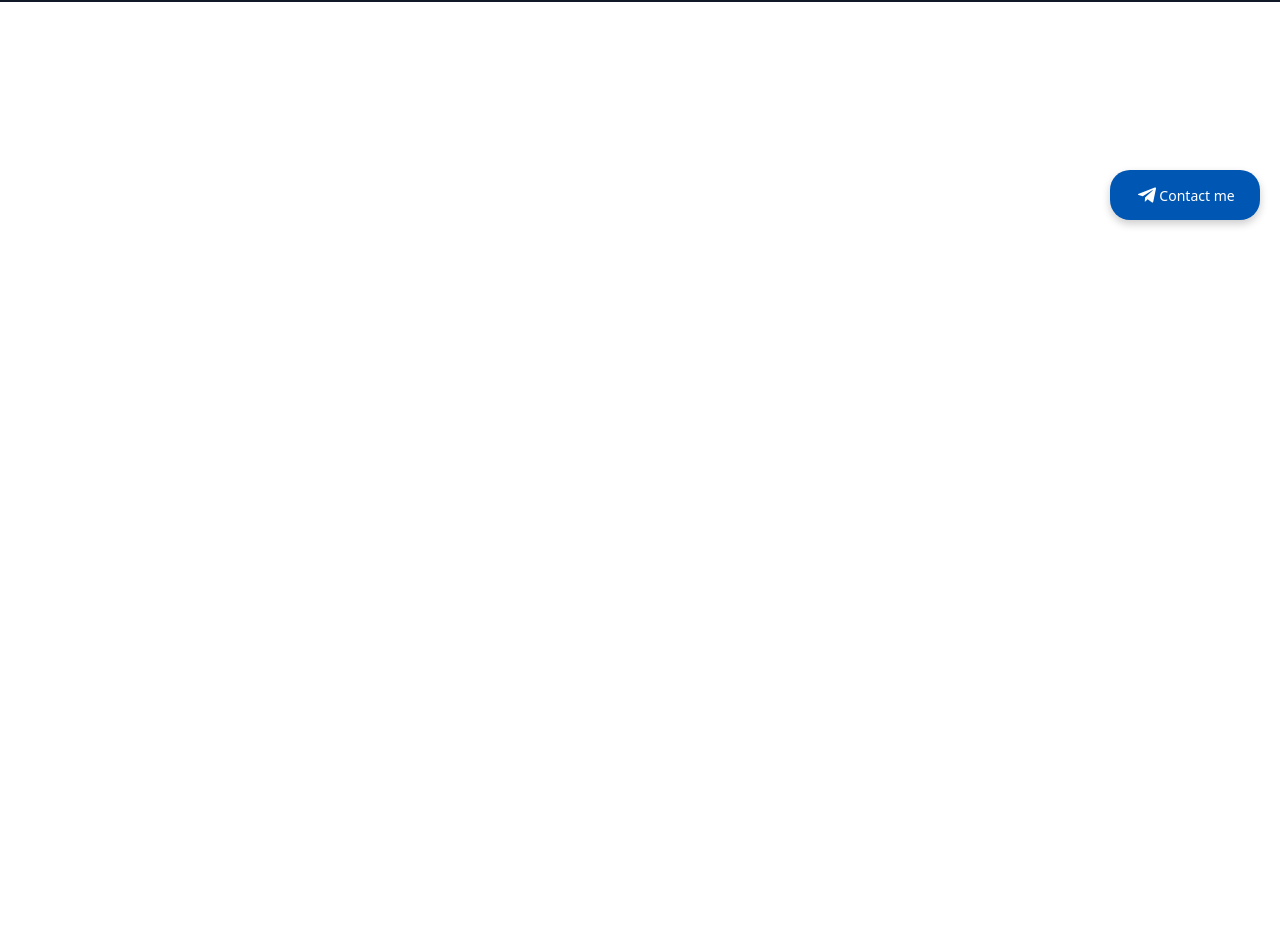
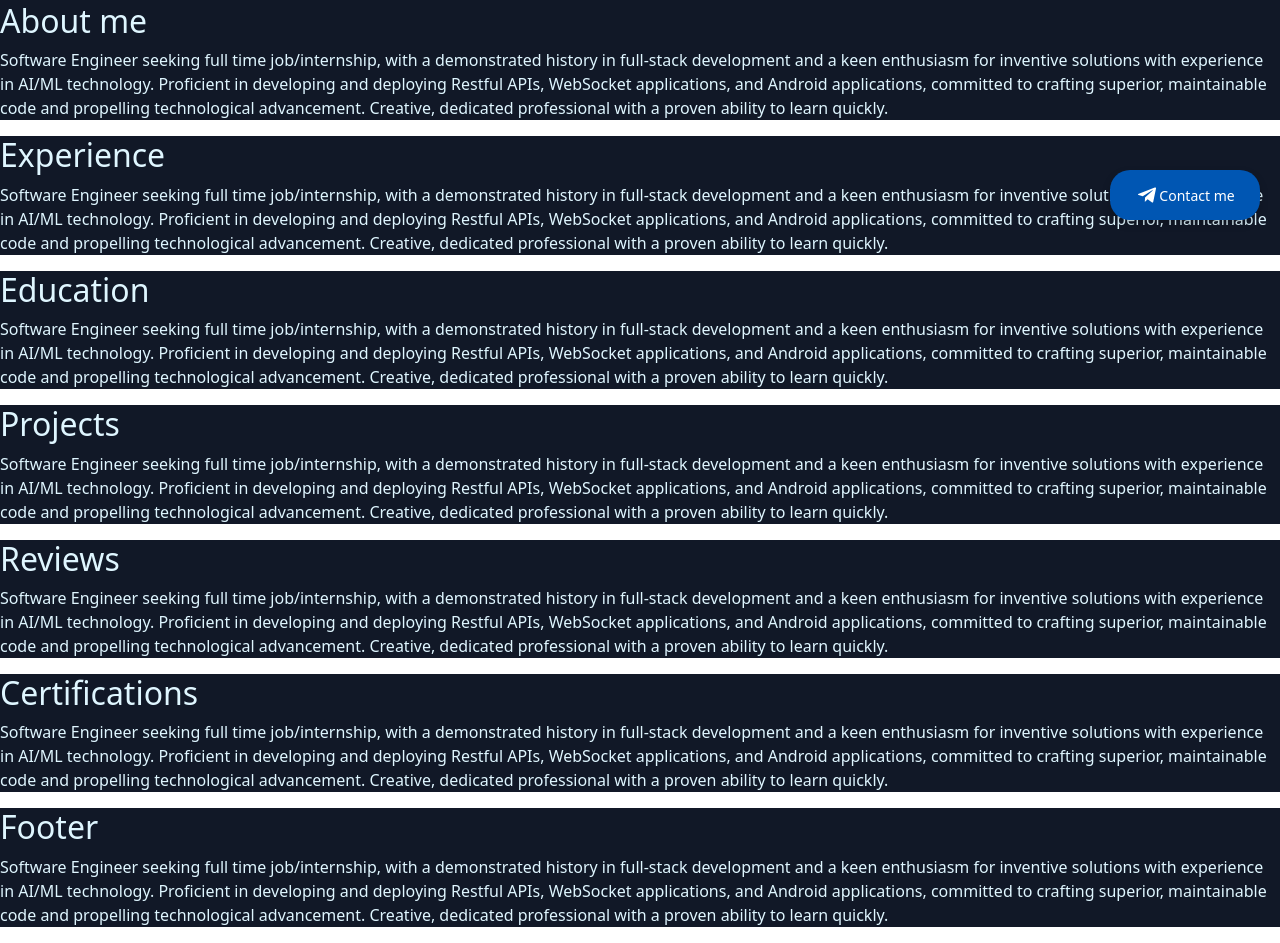
Before and after one commit to nishanthan22/nishanthportfolio, a React (Create React App) app: page / in a window 1280 px wide. Shown: the part 560-1503 px from the top of the page. Before the commit the page ends 800 px from the top, so only its background shows below. Built offline with nearby package versions, Linux system fonts and the light colour scheme.

Commit message:
Added scroll feature

```diff
--- a/package.json
+++ b/package.json
@@ -23,6 +23,7 @@
     "react-icons": "^5.2.1",
     "react-router-dom": "^6.24.0",
     "react-scripts": "5.0.1",
+    "react-scroll": "^1.9.0",
     "react-social-icons": "^6.16.0",
     "styled-components": "^6.1.11",
     "web-vitals": "^2.1.4"
--- a/src/App.js
+++ b/src/App.js
@@ -1,4 +1,5 @@
-import Intro from "./components/Intro"
+import React from 'react';
+import Intro from "./components/Intro";
 import About from "./components/About";
 import Experience from "./components/Experience";
 import Education from "./components/Education";
@@ -6,29 +7,41 @@ import Projects from "./components/Projects";
 import Reviews from "./components/Reviews";
 import Certifications from "./components/Certifications";
 import Footer from "./components/Footer";
-import FABContactMe from "./components/FABContactMe"
-import { BrowserRouter as Router, Route, Routes } from 'react-router-dom';
+import FABContactMe from "./components/FABContactMe";
+import { BrowserRouter as Router } from 'react-router-dom';
 import Navbar from './components/Navbar';
 import 'bootstrap/dist/css/bootstrap.min.css';
 
 function App() {
   return (
-      <Router>
-      <Navbar />
-
-      <Routes>
-        <Route path="/" element={<Intro />} />
-        <Route path="/about" element={<About />} />
-        <Route path="/experience" element={<Experience />} />
-        <Route path="/education" element={<Education />} />
-        <Route path="/projects" element={<Projects />} />
-        <Route path="/reviews" element={<Reviews />} />
-        <Route path="/certifications" element={<Certifications />} />
-        <Route path="/footer" element={<Footer />} />
-      </Routes>
-      <FABContactMe/>
-
-    </Router>
+    <Router>
+    <Navbar />
+    <div id="intro">
+      <Intro />
+    </div>
+    <div id="about">
+      <About />
+    </div>
+    <div id="experience">
+      <Experience />
+    </div>
+    <div id="education">
+      <Education />
+    </div>
+    <div id="projects">
+      <Projects />
+    </div>
+    <div id="reviews">
+      <Reviews />
+    </div>
+    <div id="certifications">
+      <Certifications />
+    </div>
+    <div id="footer">
+      <Footer />
+    </div>
+    <FABContactMe />
+  </Router>
   );
 }
 
--- a/src/components/About.js
+++ b/src/components/About.js
@@ -5,6 +5,7 @@ function About(){
     return(
         <div className="about-container">
         <h2>About me</h2>
+        <p>Software Engineer seeking full time job/internship, with a demonstrated history in full-stack development and a keen enthusiasm for inventive solutions with experience in AI/ML technology. Proficient in developing and deploying Restful APIs, WebSocket applications, and Android applications, committed to crafting superior, maintainable code and propelling technological advancement. Creative, dedicated professional with a proven ability to learn quickly.</p>
         </div>
     );
 }
--- a/src/components/Certifications.js
+++ b/src/components/Certifications.js
@@ -2,9 +2,11 @@ import React from "react"
 
 function Certifications(){
     return(
-        <h2>
-            Certifications
-        </h2>
+        <div className="about-container">
+        <h2>Certifications</h2>
+        <p>Software Engineer seeking full time job/internship, with a demonstrated history in full-stack development and a keen enthusiasm for inventive solutions with experience in AI/ML technology. Proficient in developing and deploying Restful APIs, WebSocket applications, and Android applications, committed to crafting superior, maintainable code and propelling technological advancement. Creative, dedicated professional with a proven ability to learn quickly.</p>
+        </div>
+
     );
 }
 
--- a/src/components/Education.js
+++ b/src/components/Education.js
@@ -2,9 +2,10 @@ import React from "react"
 
 function Education(){
     return(
-        <h2>
-            Education
-        </h2>
+        <div className="about-container">
+        <h2>Education</h2>
+        <p>Software Engineer seeking full time job/internship, with a demonstrated history in full-stack development and a keen enthusiasm for inventive solutions with experience in AI/ML technology. Proficient in developing and deploying Restful APIs, WebSocket applications, and Android applications, committed to crafting superior, maintainable code and propelling technological advancement. Creative, dedicated professional with a proven ability to learn quickly.</p>
+        </div>
     );
 }
 
--- a/src/components/Experience.js
+++ b/src/components/Experience.js
@@ -2,9 +2,10 @@ import React from "react"
 
 function Experience(){
     return(
-        <h2>
-            Experience
-        </h2>
+        <div className="about-container">
+        <h2>Experience</h2>
+        <p>Software Engineer seeking full time job/internship, with a demonstrated history in full-stack development and a keen enthusiasm for inventive solutions with experience in AI/ML technology. Proficient in developing and deploying Restful APIs, WebSocket applications, and Android applications, committed to crafting superior, maintainable code and propelling technological advancement. Creative, dedicated professional with a proven ability to learn quickly.</p>
+        </div>
     );
 }
 
--- a/src/components/Footer.js
+++ b/src/components/Footer.js
@@ -2,9 +2,10 @@ import React from "react"
 
 function Footer(){
     return(
-        <h2>
-            Footer
-        </h2>
+        <div className="about-container">
+        <h2>Footer</h2>
+        <p>Software Engineer seeking full time job/internship, with a demonstrated history in full-stack development and a keen enthusiasm for inventive solutions with experience in AI/ML technology. Proficient in developing and deploying Restful APIs, WebSocket applications, and Android applications, committed to crafting superior, maintainable code and propelling technological advancement. Creative, dedicated professional with a proven ability to learn quickly.</p>
+        </div>
     );
 }
 
--- a/src/components/Navbar.js
+++ b/src/components/Navbar.js
@@ -3,12 +3,9 @@ import '../styles/Navbar.css';
 import Navbar from "react-bootstrap/Navbar";
 import Nav from "react-bootstrap/Nav";
 import Container from "react-bootstrap/Container";
-import { Link } from "react-router-dom";
-import {
-  AiOutlineHome,
-  AiOutlineFundProjectionScreen,
-  AiOutlineUser,
-} from "react-icons/ai";
+import { Link as RouterLink } from "react-router-dom";
+import { Link as ScrollLink } from "react-scroll";
+import { AiOutlineHome, AiOutlineFundProjectionScreen, AiOutlineUser } from "react-icons/ai";
 import { CgFileDocument } from "react-icons/cg";
 
 function NavBar() {
@@ -33,7 +30,6 @@ function NavBar() {
       className={navColour ? "sticky" : "navbar"}
     >
       <Container>
-
         <Navbar.Toggle
           aria-controls="responsive-navbar-nav"
           onClick={() => {
@@ -47,70 +43,43 @@ function NavBar() {
         <Navbar.Collapse id="responsive-navbar-nav">
           <Nav className="ms-auto" defaultActiveKey="#home">
             <Nav.Item>
-              <Nav.Link as={Link} to="/" onClick={() => updateExpanded(false)}>
-                <AiOutlineHome style={{ marginBottom: "2px", color: "#1363DF"}} /> Home
+              <Nav.Link as={ScrollLink} to="intro" onClick={() => updateExpanded(false)}>
+                <AiOutlineHome style={{ marginBottom: "2px", color: "#1363DF" }} /> Home
               </Nav.Link>
             </Nav.Item>
 
             <Nav.Item>
-              <Nav.Link
-                as={Link}
-                to="/about"
-                onClick={() => updateExpanded(false)}
-              >
+              <Nav.Link as={ScrollLink} to="about" onClick={() => updateExpanded(false)}>
                 <AiOutlineUser style={{ marginBottom: "2px", color: "#1363DF" }} /> About
               </Nav.Link>
             </Nav.Item>
 
             <Nav.Item>
-              <Nav.Link
-                as={Link}
-                to="/experience"
-                onClick={() => updateExpanded(false)}
-              >
+              <Nav.Link as={ScrollLink} to="experience"  duration={500} onClick={() => updateExpanded(false)}>
                 <AiOutlineUser style={{ marginBottom: "2px", color: "#1363DF" }} /> Experience
               </Nav.Link>
             </Nav.Item>
 
             <Nav.Item>
-              <Nav.Link
-                as={Link}
-                to="/education"
-                onClick={() => updateExpanded(false)}
-              >
+              <Nav.Link as={ScrollLink} to="education" duration={500} onClick={() => updateExpanded(false)}>
                 <AiOutlineUser style={{ marginBottom: "2px", color: "#1363DF" }} /> Education
               </Nav.Link>
             </Nav.Item>
 
             <Nav.Item>
-              <Nav.Link
-                as={Link}
-                to="/projects"
-                onClick={() => updateExpanded(false)}
-              >
-                <AiOutlineFundProjectionScreen
-                  style={{ marginBottom: "2px", color: "#1363DF" }}
-                />{" "}
-                Projects
+              <Nav.Link as={ScrollLink} to="projects" duration={500} onClick={() => updateExpanded(false)}>
+                <AiOutlineFundProjectionScreen style={{ marginBottom: "2px", color: "#1363DF" }} /> Projects
               </Nav.Link>
             </Nav.Item>
 
             <Nav.Item>
-              <Nav.Link
-                as={Link}
-                to="/reviews"
-                onClick={() => updateExpanded(false)}
-              >
+              <Nav.Link as={ScrollLink} to="reviews" duration={500} onClick={() => updateExpanded(false)}>
                 <CgFileDocument style={{ marginBottom: "2px", color: "#1363DF" }} /> Reviews
               </Nav.Link>
             </Nav.Item>
 
             <Nav.Item>
-              <Nav.Link
-                as={Link}
-                to="/certifications"
-                onClick={() => updateExpanded(false)}
-              >
+              <Nav.Link as={ScrollLink} to="certifications" duration={500} onClick={() => updateExpanded(false)}>
                 <CgFileDocument style={{ marginBottom: "2px", color: "#1363DF" }} /> Certifications
               </Nav.Link>
             </Nav.Item>
--- a/src/components/Projects.js
+++ b/src/components/Projects.js
@@ -2,9 +2,10 @@ import React from "react"
 
 function Projects(){
     return(
-        <h2>
-            Projects
-        </h2>
+        <div className="about-container">
+        <h2>Projects</h2>
+        <p>Software Engineer seeking full time job/internship, with a demonstrated history in full-stack development and a keen enthusiasm for inventive solutions with experience in AI/ML technology. Proficient in developing and deploying Restful APIs, WebSocket applications, and Android applications, committed to crafting superior, maintainable code and propelling technological advancement. Creative, dedicated professional with a proven ability to learn quickly.</p>
+        </div>
     );
 }
 
--- a/src/components/Reviews.js
+++ b/src/components/Reviews.js
@@ -2,9 +2,10 @@ import React from "react"
 
 function Reviews(){
     return(
-        <h2>
-            Reviews
-        </h2>
+        <div className="about-container">
+        <h2>Reviews</h2>
+        <p>Software Engineer seeking full time job/internship, with a demonstrated history in full-stack development and a keen enthusiasm for inventive solutions with experience in AI/ML technology. Proficient in developing and deploying Restful APIs, WebSocket applications, and Android applications, committed to crafting superior, maintainable code and propelling technological advancement. Creative, dedicated professional with a proven ability to learn quickly.</p>
+        </div>
     );
 }
 
--- a/src/styles/About.css
+++ b/src/styles/About.css
@@ -1,4 +1,5 @@
 .about-container {
-    display: flex;
+    display: block;
+    color: #DFF6FF;
     background-color: rgb(17, 24, 39);
   }
```
Also changed, not shown: 1 other file (tests, documents, lock files or other folders).
